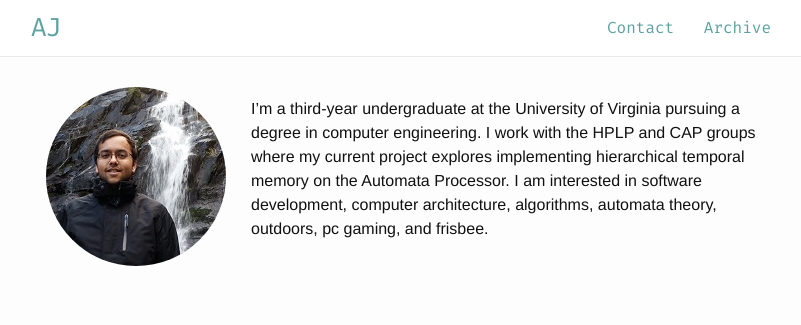
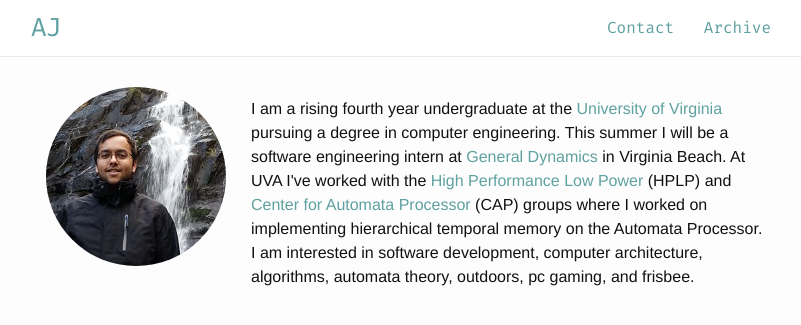
Before and after one commit to ajvarshneya/ajvarshneya.github.io, a Jekyll site: the page built from index.html, in a window 1280 px wide. Shown: the top 325 px of the page, without its empty margins (239-1040 px from the left). Built offline with Jekyll 4.4.1, drawn with Linux system fonts in a browser that asks for light colours.

Commit message:
Updated index

```diff
--- a/index.html
+++ b/index.html
@@ -4,7 +4,7 @@
   <!--<h1 class="page-heading"><a href="{{ page.permalink }}">{{ page.title }}</a></h1>-->
 <div id="main-container" style="">
 	<img src="aj.jpg" style="border-radius: 50%; width: 180px; float: left; margin: -10px 25px 20px 15px;">
-	<p style="margin: 10px 0px 0px 0px;"> I’m a third-year undergraduate at the University of Virginia pursuing a degree in computer engineering. I work with the HPLP and CAP groups where my current project explores implementing hierarchical temporal memory on the Automata Processor. I am interested in software development, computer architecture, algorithms, automata theory, outdoors, pc gaming, and frisbee.</p>
+	<p style="margin: 10px 0px 0px 0px;"> I am a rising fourth year undergraduate at the <a href="http://seas.virginia.edu/">University of Virginia</a> pursuing a degree in computer engineering. This summer I will be a software engineering intern at <a href="http://www.generaldynamics.com/">General Dynamics</a> in Virginia Beach. At UVA I've worked with the <a href="http://hplp.ece.virginia.edu/">High Performance Low Power</a> (HPLP) and <a href="http://cap.virginia.edu/">Center for Automata Processor</a> (CAP) groups where I worked on implementing hierarchical temporal memory on the Automata Processor. I am interested in software development, computer architecture, algorithms, automata theory, outdoors, pc gaming, and frisbee.</p>
 </span>
   <!--<p class="rss-subscribe">subscribe <a href="{{ "/feed.xml" | prepend: site.baseurl }}">via RSS</a></p>-->
 
```
Also changed, not shown: 1 other file.
